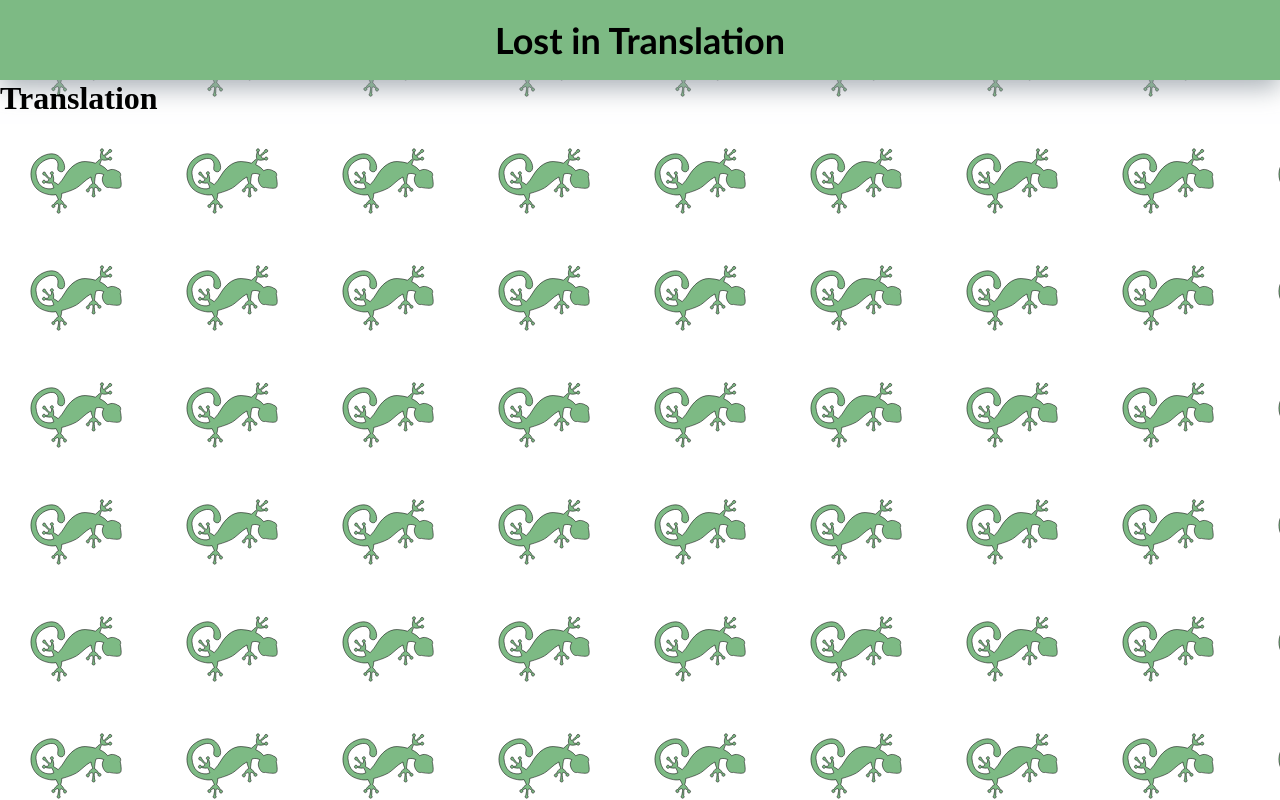
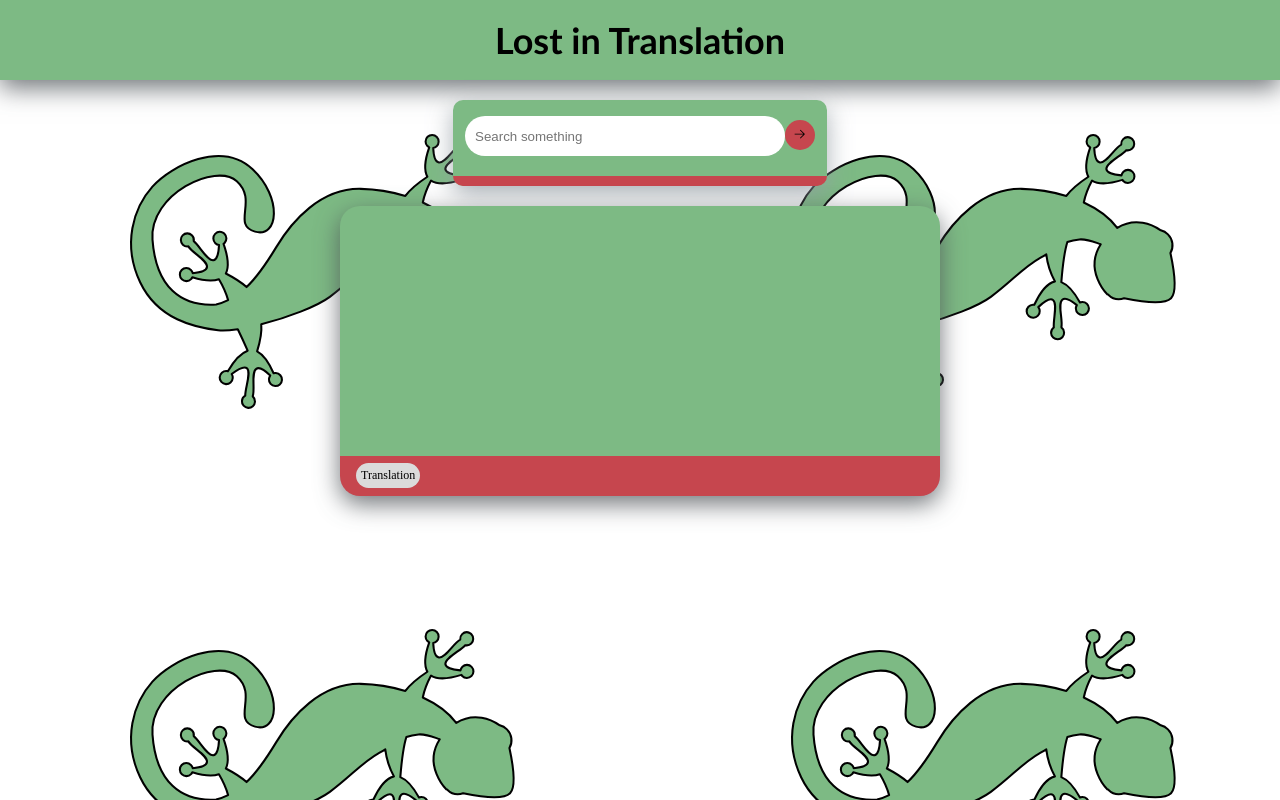
Before and after one commit to VeronicaAndersen/ExperisLostInTranslation, a React (Create React App) app: page /translation in a window 1280 px wide. Built offline with nearby package versions, Linux system fonts and the light colour scheme; no server answers.

Commit message:
Added component translate with styling

```diff
--- a/src/App.css
+++ b/src/App.css
@@ -1,7 +1,7 @@
 :root {
     --primary: #7DBA84;
     --secondary: #c6464e;
-    --shadow: rgb(149 157 165 / 0.8) 0px 8px 24px;
+    --shadow: rgba(77, 83, 88, 0.8) 0px 8px 24px;
 }
 
 * {
@@ -52,5 +52,35 @@ button {
     height: 30px;
     width: 30px;
     border-radius: 20px;
-    line-height: 30px;
 }
+.TranslationSearchHeader{
+    width: 100%;
+    height: 100px;
+    background-color: var(--primary);
+    box-shadow: var(--shadow);
+}
+.TranslationSearch{
+    display: flex;
+    justify-content: center;
+    padding: 30px;
+    line-height: 100px;
+}
+.TranslationSquare{
+    background-color: var(--primary);
+    width: 600px;
+    height: 250px;
+    box-shadow: var(--shadow);
+    margin: 20px auto auto;
+    border-bottom: var(--secondary) solid 40px;
+    border-radius: 20px;
+    position: relative;
+}
+#translation{
+    background-color: rgb(219, 219, 219);
+    padding: 5px;
+    border-radius: 20px;
+    position: absolute;
+    bottom: -32px;
+    left: 16px;
+    font-size: 12px;
+}
--- /dev/null
+++ b/src/Components/Translation/TranslationSearch.js
@@ -0,0 +1,16 @@
+import { VscArrowRight } from 'react-icons/vsc'
+
+const TranslationSearch = () => {
+    return (<>
+        <fieldset>
+            <input
+                placeholder='Search something'
+                type="text" />
+
+            <button type='submit'><VscArrowRight /></button>
+
+        </fieldset>
+    </>)
+
+}
+export default TranslationSearch;
--- /dev/null
+++ b/src/Components/Translation/TranslationSquare.js
@@ -0,0 +1,9 @@
+const TranslationSquare = () => {
+    return (<>
+        <div className="TranslationSquare">
+            <div id="translation">Translation</div>
+        </div>
+    </>)
+
+}
+export default TranslationSquare;
--- a/src/View/Translation.js
+++ b/src/View/Translation.js
@@ -1,8 +1,12 @@
+import TranslationSearch from '../Components/Translation/TranslationSearch';
+import TranslationSquare from '../Components/Translation/TranslationSquare';
+
 const Translation = () => {
 
     return (
         <>
-            <h1> Translation </h1>
+            <TranslationSearch />
+            <TranslationSquare />
         </>
     )
 }
```
